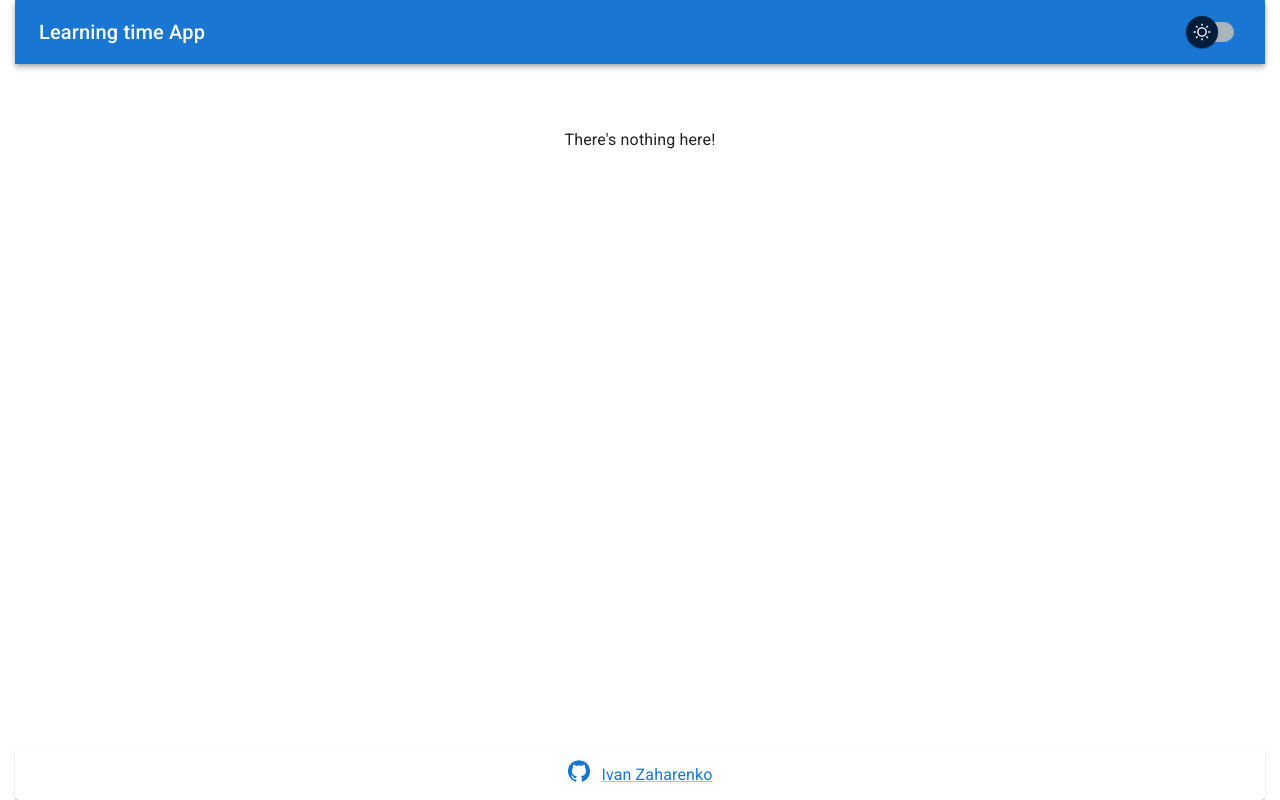
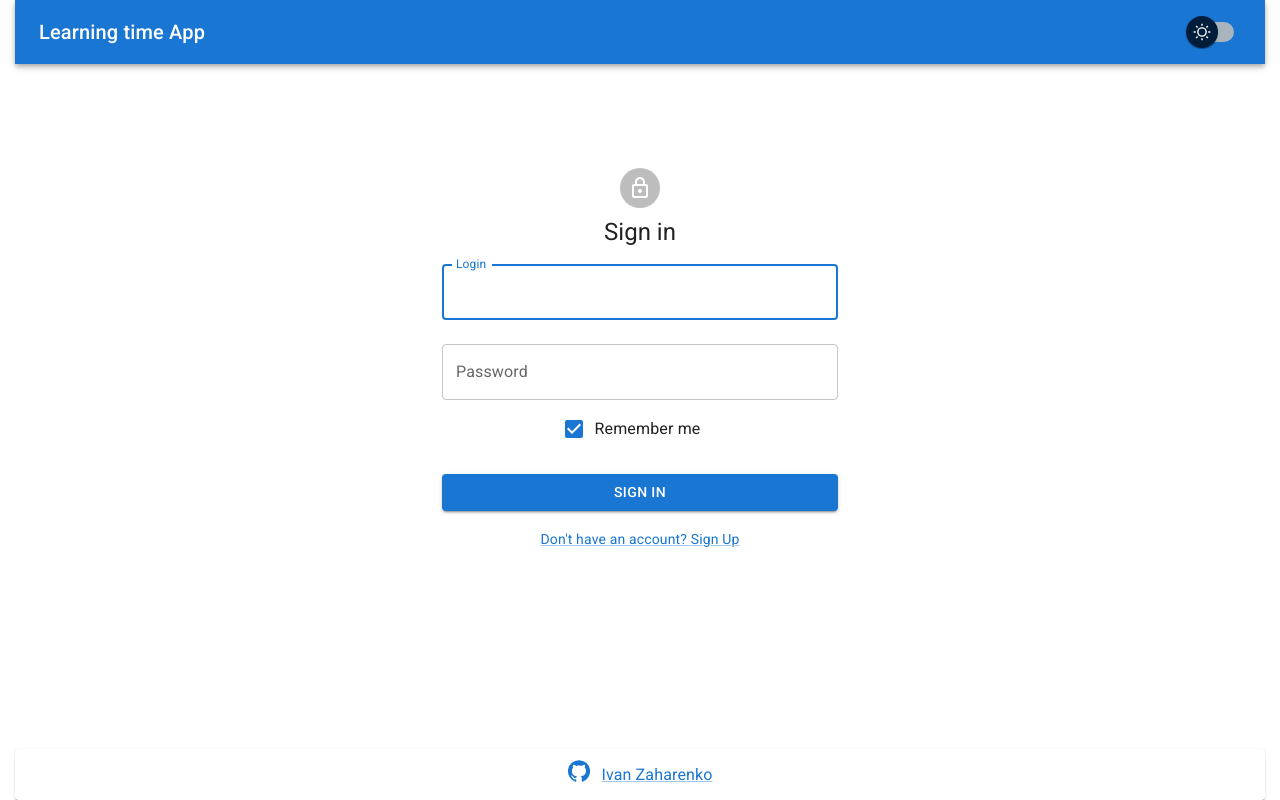
Before and after one commit to Vanya1000/Graph-time, a React (Create React App) app: page /#/signin in a window 1280 px wide. Built offline with nearby package versions, Linux system fonts and the light colour scheme.

Commit message:
feat: validtions

```diff
--- a/src/App.tsx
+++ b/src/App.tsx
@@ -18,7 +18,8 @@ import { getworkTimeData } from './redux/learningTime-reducer.ts';
 
 const themeLight = createTheme({
   palette: {
-
+    background: {
+    }
   }
 });
 
@@ -40,7 +41,7 @@ function App() {
   const dispatch = useDispatch()
 
   useEffect(() => {
-    !!isAuth && redirect(`/my-app/`)
+    !!isAuth && redirect(`/`)
   }, [isAuth])
 
   useEffect(() => {
@@ -53,6 +54,7 @@ function App() {
 
   useEffect(() => {
     dispatch(initializeApp());
+    !isAuth && redirect(`/signin`)
   }, [])
 
   return (
--- a/src/Login/SignIn.tsx
+++ b/src/Login/SignIn.tsx
@@ -1,4 +1,4 @@
-import * as React from 'react';
+import React from 'react';
 import Avatar from '@mui/material/Avatar';
 import Button from '@mui/material/Button';
 import CssBaseline from '@mui/material/CssBaseline';
@@ -20,14 +20,12 @@ import { AppStateType } from '../redux/redux-store';
 
 
 
-//! Обязательно обработку ошибок!!!
 
-
-const SignIn = () => {
+const SignIn = React.memo(() => {
 	const dispatch = useDispatch()
 	const loginErrorMessage = useSelector((state: AppStateType) => state.auth.loginErrorMessage)
 
-	const { register, handleSubmit, reset, formState: { errors } } = useForm<SignInFormType>();
+	const { register, handleSubmit, reset, formState: { errors } } = useForm<SignInFormType>({ mode: "onBlur" });
 
 	const onSubmit: SubmitHandler<SignInFormType> = data => {
 		dispatch(login(data))
@@ -58,25 +56,43 @@ const SignIn = () => {
 				<Box >
 					<form onSubmit={handleSubmit(onSubmit)}>
 						<TextField
+							error={errors.username && true}
 							margin="normal"
-								required
 							fullWidth
 							id="Login"
 							label="Login"
 							autoComplete="email"
 							autoFocus
-								{...register("username", { required: true })}
+							{...register("username", {
+								required: 'Field login is required', pattern: {
+									value: /^[^А-Яа-я]+$/i,
+									message: 'Use only English characters'
+								}
+							})}
 						/>
+						{errors?.username &&
+							<Stack sx={{ width: '100%' }} spacing={2}>
+								<Alert severity="error">{errors?.username?.message || "Error"}</Alert>
+							</Stack>}
 						<TextField
+							error={errors.password && true}
 							margin="normal"
-								required
 							fullWidth
 							label="Password"
 							type="password"
 							id="password"
 							autoComplete="current-password"
-								{...register("password", { required: true })}
+							{...register("password", {
+								required: 'Field password is required', pattern: {
+									value: /^[^А-Яа-я]+$/i,
+									message: 'Use only English characters'
+								}
+							})}
 						/>
+						{errors?.password &&
+							<Stack sx={{ width: '100%' }} spacing={2}>
+								<Alert severity="error">{errors?.password?.message || "Error"}</Alert>
+							</Stack>}
 						<FormControlLabel
 							control={<Checkbox checked color="primary" {...register("rememberMe")} />}
 							label="Remember me"
@@ -92,7 +108,7 @@ const SignIn = () => {
 					</form>
 					<Grid container>
 						<Grid item xs>
-									<Link component={RouterLink} to="/my-app/signup" variant="body2">
+							<Link component={RouterLink} to="/signup" variant="body2">
 								{"Don't have an account? Sign Up"}
 							</Link>
 						</Grid>
@@ -101,5 +117,5 @@ const SignIn = () => {
 			</Box>
 		</Container>
 	);
-}
+})
 export default SignIn;
--- a/src/Login/SignUp.tsx
+++ b/src/Login/SignUp.tsx
@@ -1,13 +1,10 @@
-import * as React from 'react';
+import React, { useRef } from 'react';
 import Avatar from '@mui/material/Avatar';
 import Button from '@mui/material/Button';
 import CssBaseline from '@mui/material/CssBaseline';
 import TextField from '@mui/material/TextField';
-import FormControlLabel from '@mui/material/FormControlLabel';
-import Checkbox from '@mui/material/Checkbox';
 import Grid from '@mui/material/Grid';
 import Box from '@mui/material/Box';
-import LockOutlinedIcon from '@mui/icons-material/LockOutlined';
 import Typography from '@mui/material/Typography';
 import Container from '@mui/material/Container';
 import { SubmitHandler, useForm } from 'react-hook-form';
@@ -20,12 +17,15 @@ import AppRegistrationIcon from '@mui/icons-material/AppRegistration';
 import { AppStateType } from '../redux/redux-store';
 
 
-const SignUp = () => {
+const SignUp = React.memo(() => {
 	const dispatch = useDispatch()
 	const isSuccessRegistration = useSelector((state: AppStateType) => state.auth.isSuccessRegistration)
 	const regErrorMessage = useSelector((state: AppStateType) => state.auth.regErrorMessage)
 
-	const { register, handleSubmit, reset, formState: { errors } } = useForm<SignUpFormType>();
+	const { register, handleSubmit, reset, watch, formState: { errors } } = useForm<SignUpFormType>({ mode: "onBlur" });
+
+	const password = useRef({});
+	password.current = watch("password", "");
 
 	const onSubmit: SubmitHandler<SignUpFormType> = data => {
 		dispatch(registration(data));
@@ -57,7 +57,7 @@ const SignUp = () => {
 					<>
 						<Stack sx={{ width: '100%' }} spacing={2}>
 							<Alert severity="success">User has been successfully registered! Please Sign in to continue</Alert>
-						<Button component={RouterLink} to="/my-app/signin" variant="contained" color="success">Sigh in</Button>
+							<Button component={RouterLink} to="/signin" variant="contained" color="success">Sigh in</Button>
 						</Stack>
 					</>}
 				{!isSuccessRegistration &&
@@ -65,22 +65,58 @@ const SignUp = () => {
 						<form onSubmit={handleSubmit(onSubmit)}>
 							<TextField
 								margin="normal"
-								required
 								fullWidth
 								id="Login"
 								label="Login"
 								autoFocus
-								{...register("username", { required: true })}
+								error={errors.username && true}
+								{...register("username", {
+									required: 'Field login is required', pattern: {
+										value: /^[^А-Яа-я]+$/i,
+										message: 'Use only English characters'
+									}
+								})}
 							/>
+							{errors?.username &&
+								<Stack sx={{ width: '100%' }} spacing={2}>
+									<Alert severity="error">{errors?.username?.message || "Error"}</Alert>
+								</Stack>}
 							<TextField
 								margin="normal"
-								required
 								fullWidth
 								label="Password"
 								type="password"
 								id="password"
-								{...register("password", { required: true })}
+								error={errors.password && true}
+								{...register("password", {
+									required: 'Field password is required', pattern: {
+										value: /^[^А-Яа-я]+$/i,
+										message: 'Use only English characters'
+									},
+									minLength: {
+										value: 4,
+										message: 'Minimum length password: 4'
+									}
+								})}
 							/>
+							{errors?.password &&
+								<Stack sx={{ width: '100%' }} spacing={2}>
+									<Alert severity="error">{errors?.password?.message || "Error"}</Alert>
+								</Stack>}
+							<TextField
+								margin="normal"
+								fullWidth
+								label="Confirm password"
+								type="password"
+								id="confirmPassword"
+								error={errors.password && true}
+								//@ts-ignore
+								{...register("confirmPassword", { validate: value => value === password.current || "The passwords do not match" })}
+							/>
+							{errors?.confirmPassword &&
+								<Stack sx={{ width: '100%' }} spacing={2}>
+									<Alert severity="error">{errors?.confirmPassword?.message || "Error"}</Alert>
+								</Stack>}
 							<Button
 								type="submit"
 								fullWidth
@@ -92,7 +128,7 @@ const SignUp = () => {
 						</form>
 						<Grid container>
 							<Grid item xs>
-								<Link component={RouterLink} to="/my-app/signin" variant="body2">
+								<Link component={RouterLink} to="/signin" variant="body2">
 									"Already have an account? Sign in"
 								</Link>
 							</Grid>
@@ -102,5 +138,5 @@ const SignUp = () => {
 			</Box>
 		</Container>
 	);
-}
+})
 export default SignUp;
--- a/src/api/api.ts
+++ b/src/api/api.ts
@@ -7,7 +7,7 @@ const local = 'http://localhost:5000'
 const global = 'https://serene-caverns-54014.herokuapp.com'
 
 const instance = axios.create({
-	baseURL: local
+	baseURL: global
 })
 
 
--- a/src/components/Header/HeaderBar.tsx
+++ b/src/components/Header/HeaderBar.tsx
@@ -11,10 +11,11 @@ import { useDispatch, useSelector } from 'react-redux';
 import { AppStateType } from '../../redux/redux-store';
 import { logout } from '../../redux/auth-reducer';
 import { useNavigate } from 'react-router-dom';
+import LogoutIcon from '@mui/icons-material/Logout';
 
 
 
-const HeaderBar = () => {
+const HeaderBar = React.memo(() => {
 	const dispatch = useDispatch()
 	let redirect = useNavigate();
 
@@ -29,9 +30,12 @@ const HeaderBar = () => {
 
 	const handleClose = () => {
 		setAnchorEl(null);
-		redirect(`/my-app/signin`)
+
+	};
+
+	const handleLogout = () => {
+		redirect(`/signin`)
 		dispatch(logout())
-
 	};
 
 	return (
@@ -60,7 +64,7 @@ const HeaderBar = () => {
 						<SwitchTheme />
 					</Box>
 					{isAuth && (
-						<Box sx={{ display: {  md: 'flex', alignItems: 'center' } }}>
+						<Box sx={{ display: {  xs: 'flex', alignItems: 'center' } }}>
 							<Typography
 								variant="inherit"
 								sx={{ m: '0px 10px' }}>
@@ -92,7 +96,7 @@ const HeaderBar = () => {
 									open={Boolean(anchorEl)}
 									onClose={handleClose}
 								>
-									<MenuItem onClick={handleClose}>Logout</MenuItem>
+									<MenuItem onClick={handleLogout}><LogoutIcon />Logout</MenuItem>
 								</Menu>
 							</Box>
 						</Box>
@@ -101,5 +105,5 @@ const HeaderBar = () => {
 			</Container>
 		</AppBar>
 	);
-};
+});
 export default HeaderBar;
--- a/src/components/Main/Main.tsx
+++ b/src/components/Main/Main.tsx
@@ -14,7 +14,7 @@ import SignUp from "../../Login/SignUp";
 
 
 
-const Main = () => {// из за мемо?
+const Main = React.memo(() => {// из за мемо?
 
 	const isFetching = useSelector((state: AppStateType) => state.lerningTime.isFetching)
 
@@ -22,7 +22,7 @@ const Main = () => {// из за мемо?
 	return <main>
 		<div className="_container">
 			<Routes>
-				<Route path="/my-app/" element={
+				<Route path="/" element={
 					<>
 						<Progress />
 						{isFetching && <div className="isFetching"><Preloader /></div>}
@@ -31,8 +31,8 @@ const Main = () => {// из за мемо?
 						<SelectAllCards />
 					</>
 				}/>
-				<Route path="/my-app/signin" element={<SignIn />} />
-				<Route path="/my-app/signup" element={<SignUp />} />
+				<Route path="/signin" element={<SignIn />} />
+				<Route path="/signup" element={<SignUp />} />
 				<Route
 					path="*"
 					element={
@@ -45,6 +45,6 @@ const Main = () => {// из за мемо?
 		</div>
 	</main>
 
-}
+})
 
 export default Main;
--- a/src/index.tsx
+++ b/src/index.tsx
@@ -5,17 +5,17 @@ import App from './App';
 import reportWebVitals from './reportWebVitals';
 import { Provider } from 'react-redux';
 import store from './redux/redux-store';
-import { BrowserRouter } from 'react-router-dom';
+import { HashRouter } from 'react-router-dom';
 
 
 
 ReactDOM.render(
   <React.StrictMode>
-    <BrowserRouter>
+    <HashRouter>
       <Provider store={store}>
         <App />
       </Provider>
-    </BrowserRouter>
+    </HashRouter>
   </React.StrictMode>,
   document.getElementById('root')
 );
--- a/src/types.ts
+++ b/src/types.ts
@@ -29,6 +29,7 @@ export type SignInFormType = {
 export type SignUpFormType = {
 	username: string;
 	password: string;
+	confirmPassword: string;
 }
 
 export type loginApiType = {
```
Lines whose indentation alone changed are shown as unchanged.
